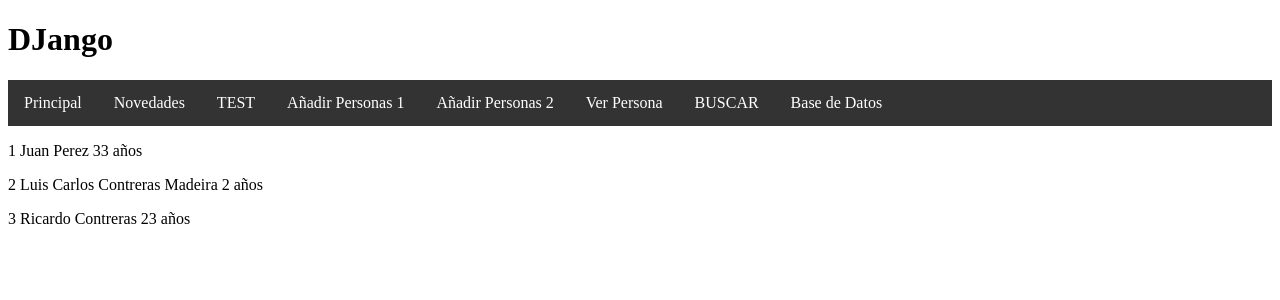
After one commit to MoisesEnrique/proy02, a Django app: page /showPersonas/ in a window 1280 px wide. The commit adds this page. Shown: the top 300 px of the page. Run offline with Django 3.2, Linux system fonts and the light colour scheme; data comes from the database, SQL or seed files in the repository; both versions use the stored data as it was after the commit.

Commit message:
Django 4 implementando la funcionalidad de listar personas[F

```diff
--- a/src/personas/templates/deletePersona.html
+++ b/src/personas/templates/deletePersona.html
@@ -6,9 +6,8 @@
     <h2> Quiere eliminar a esta persona </h2>
     <h2> {{ object.nombres }} </h2>
     <input type="submit" value="SI"/>
-    <a href="../"> Cancelar </a>
+    <a href="../../"> Cancelar </a>
 
 </form>
 
-
 {% endblock %}
--- /dev/null
+++ b/src/personas/templates/showPersonas.html
@@ -0,0 +1,9 @@
+{% extends 'base.html' %}
+
+{% block content %}
+
+{% for instance in objectList %}
+    <p> {{ instance.id }} {{ instance.nombres }} {{ instance.apellidos }} {{ instance.edad }} años</p>
+{% endfor %}
+
+{% endblock %}
--- a/src/personas/views.py
+++ b/src/personas/views.py
@@ -66,7 +66,7 @@
     context = {
         'objeto':obj,
     }
-    return render(request, "descripcion.html", context)
+    return render(request, "showPersonas.html", context)
 
 def personasDeleteView(request, myID):
     obj = get_object_or_404(Persona, id=myID)
@@ -74,9 +74,17 @@
     if request.method == 'POST':
         print("lo borro")
         obj.delete()
-        return redirect('../../..')
+        return redirect('../../')  #Retrocediendo 2 niveles en la urll para mostrar la lista de usuarios
     context = {
         'object':obj,
     }
 
     return render(request, 'deletePersona.html', context)
+
+def personasListView(request):
+    queryset = Persona.objects.all()
+    context = {
+        'objectList':queryset,
+    }
+
+    return render(request, 'showPersonas.html', context)
--- a/src/proyecto2/urls.py
+++ b/src/proyecto2/urls.py
@@ -26,6 +26,7 @@
 from personas.views import personaAnotherCreateView
 from personas.views import personasShowObject
 from personas.views import personasDeleteView
+from personas.views import personasListView
 
 
 urlpatterns = [
@@ -38,6 +39,7 @@
     path('agregar/', personaCreateView, name="crear persona"),
     path('search/', searchForHelp, name="buscar"),
     path('anotherAdd/', personaAnotherCreateView, name="otro crear personas"),
-    path('showPersona/<int:myID>/', personasShowObject, name="ver persona"), #recibe el parametro ID
-    path('showPersona/<int:myID>/delete/', personasDeleteView, name="eliminar persona"), #eliminar persona #utilizamos show persona pq ya recibe el id, lo ideal seria crear una nueva vista
+    path('showPersonas/<int:myID>/', personasShowObject, name="ver persona"), #recibe el parametro ID
+    path('showPersonas/<int:myID>/delete/', personasDeleteView, name="eliminar persona"), #eliminar persona #utilizamos show persona pq ya recibe el id, lo ideal seria crear una nueva vista
+    path('showPersonas/', personasListView, name="mostrar personas"),
 ]
--- a/src/templates/base.html
+++ b/src/templates/base.html
@@ -17,7 +17,7 @@
         <li><a href="/persona">TEST</a></li>
         <li><a href="/agregar">Añadir Personas 1</a></li>
         <li><a href="/anotherAdd">Añadir Personas 2</a></li>
-        <li><a href="/showPersona/2">Ver Persona</a></li>
+        <li><a href="/showPersonas">Ver Persona</a></li>
         <li><a href="/search">BUSCAR</a></li>
         <li><a href="/admin">Base de Datos</a></li>
     </ul>
```
Also changed, not shown: src/personas/templates/descripcion.html (deleted, +0 -8 lines), src/db.sqlite3.
